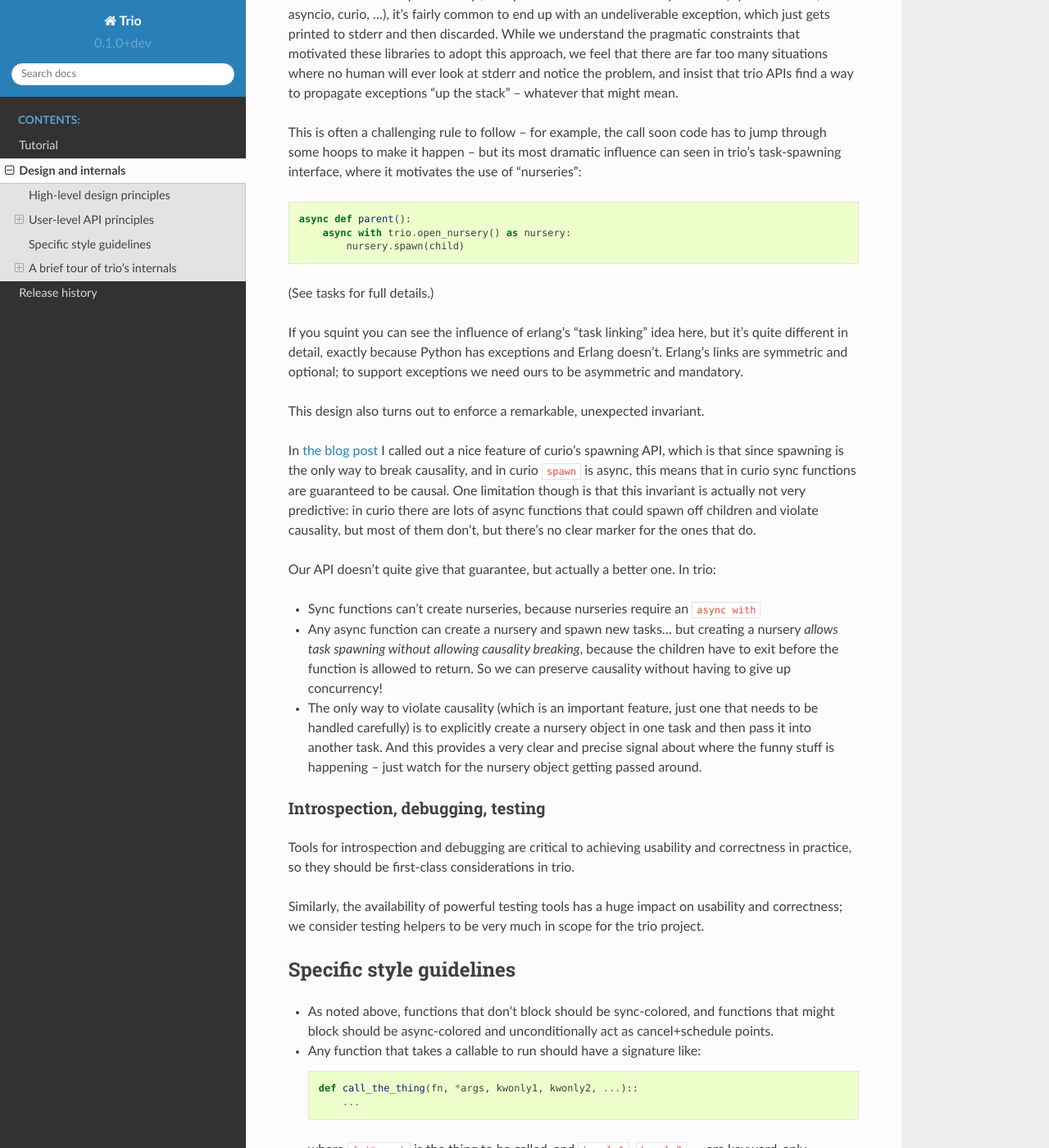
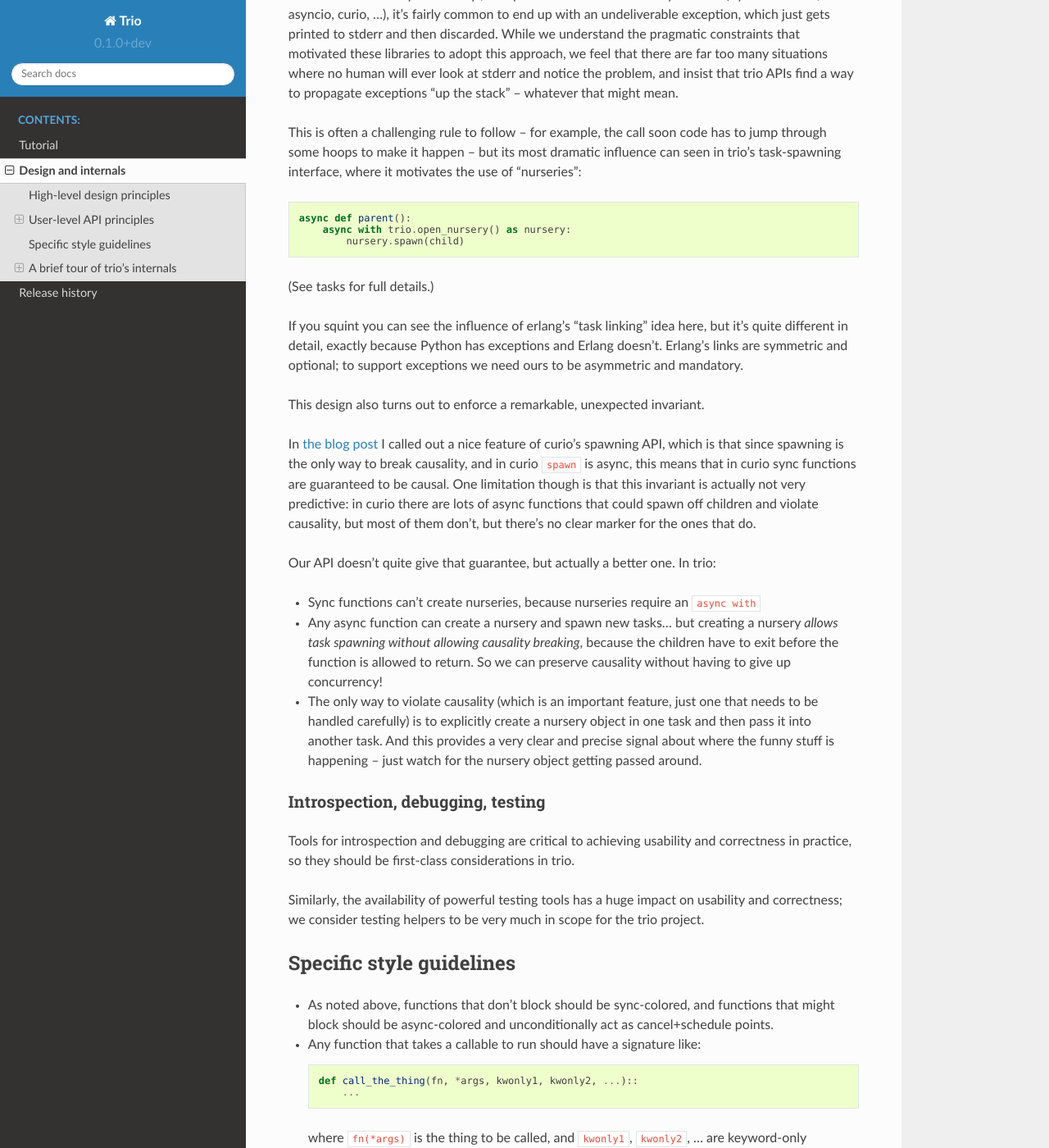
Before and after one commit to GangCheng0619/trio-py-app, a Sphinx documentation site: the page built from docs/source/design.rst, in a window 1280 px wide and 1400 px high, scrolled down 5036 px. Shown: the whole window at 82% size. Built offline with Sphinx 7.4.7 and the Read the Docs theme 2.0.0, drawn with Linux system fonts in a browser that asks for light colours; pages that are not in the unit, such as notebooks, are missing from menus; the version number is read from the project's files by our own code.

Commit message:
[docs] Attempt a different approach to hacking the RTD theme into working

```diff
--- /dev/null
+++ b/docs/source/_static/hackrtd.css
@@ -0,0 +1,6 @@
+/* Temporary hack to work around bug in rtd theme 2.0 through 2.4
+   See https://github.com/rtfd/sphinx_rtd_theme/pull/382
+*/
+pre {
+    line-height: normal !important;
+}
--- a/docs/source/conf.py
+++ b/docs/source/conf.py
@@ -20,6 +20,12 @@
 import os
 import sys
 sys.path.insert(0, os.path.abspath('.'))
+
+# XX hack the RTD theme until
+#   https://github.com/rtfd/sphinx_rtd_theme/pull/382
+# is shipped (should be in the release after 0.2.4)
+def setup(app):
+    app.add_stylesheet("hackrtd.css")
 
 # XX monkeypatch until
 #   https://github.com/sphinx-doc/sphinx/pull/3449
```
Also changed, not shown: 1 other file.
